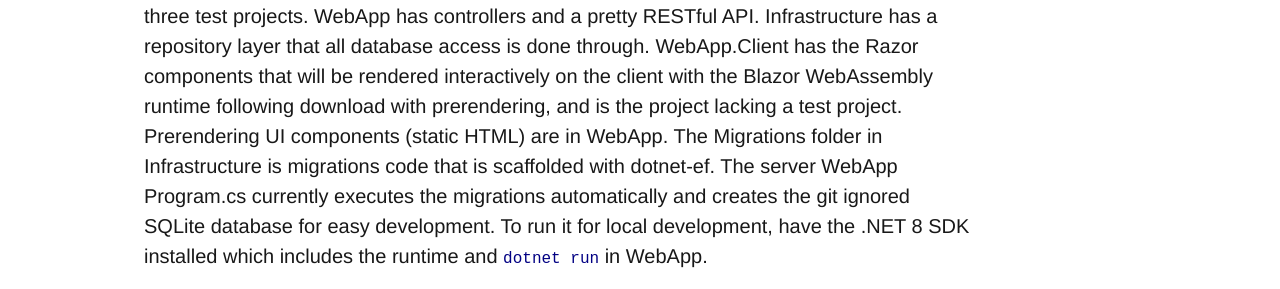
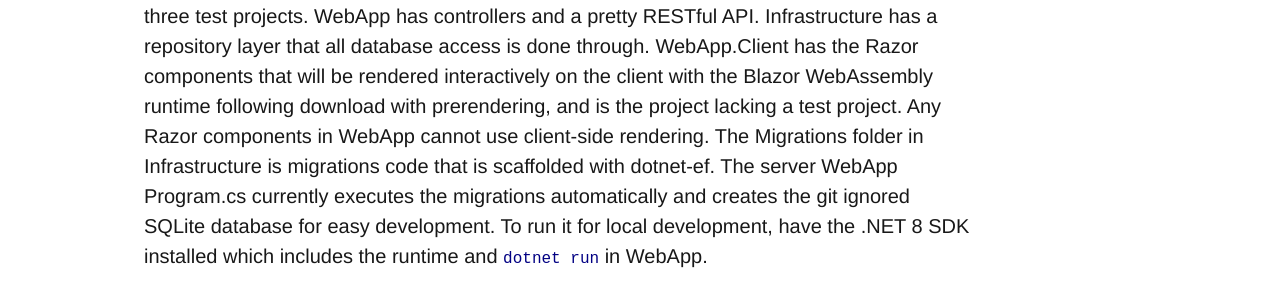
Before and after one commit to KyleRego/KyleRego.github.io, a Jekyll site: the page built from collections/_posts/2024-05-17-ankibooks-code-review.markdown, in a window 1280 px wide. Shown: the part 478-767 px from the top of the page. Built offline with Jekyll 4.4.1, drawn with Linux system fonts in a browser that asks for light colours; some of the changed text lies outside the part shown.

Commit message:
Fix slight mistake

```diff
--- a/collections/_posts/2024-05-17-ankibooks-code-review.markdown
+++ b/collections/_posts/2024-05-17-ankibooks-code-review.markdown
@@ -8,6 +8,6 @@
 mathjax: false
 ---
 
-I wrote this, I accidentally deleted the file which had not been git added yet, and here I am writing it again. Anki Books has a design following clean architecture. There is an application core project, an infrastructure project, a server web app project, a client app project, and three test projects. WebApp has controllers and a pretty RESTful API. Infrastructure has a repository layer that all database access is done through. WebApp.Client has the Razor components that will be rendered interactively on the client with the Blazor WebAssembly runtime following download with prerendering, and is the project lacking a test project. Prerendering UI components (static HTML) are in WebApp. The Migrations folder in Infrastructure is migrations code that is scaffolded with dotnet-ef. The server WebApp Program.cs currently executes the migrations automatically and creates the git ignored SQLite database for easy development. To run it for local development, have the .NET 8 SDK installed which includes the runtime and `dotnet run` in WebApp.
+I wrote this, I accidentally deleted the file which had not been git added yet, and here I am writing it again. Anki Books has a design following clean architecture. There is an application core project, an infrastructure project, a server web app project, a client app project, and three test projects. WebApp has controllers and a pretty RESTful API. Infrastructure has a repository layer that all database access is done through. WebApp.Client has the Razor components that will be rendered interactively on the client with the Blazor WebAssembly runtime following download with prerendering, and is the project lacking a test project. Any Razor components in WebApp cannot use client-side rendering. The Migrations folder in Infrastructure is migrations code that is scaffolded with dotnet-ef. The server WebApp Program.cs currently executes the migrations automatically and creates the git ignored SQLite database for easy development. To run it for local development, have the .NET 8 SDK installed which includes the runtime and `dotnet run` in WebApp.
 
 ![SVG Diagram representation of Anki Books (.NET version)](assets/ankibooks-diagram-5-17-2024.svg)
```
